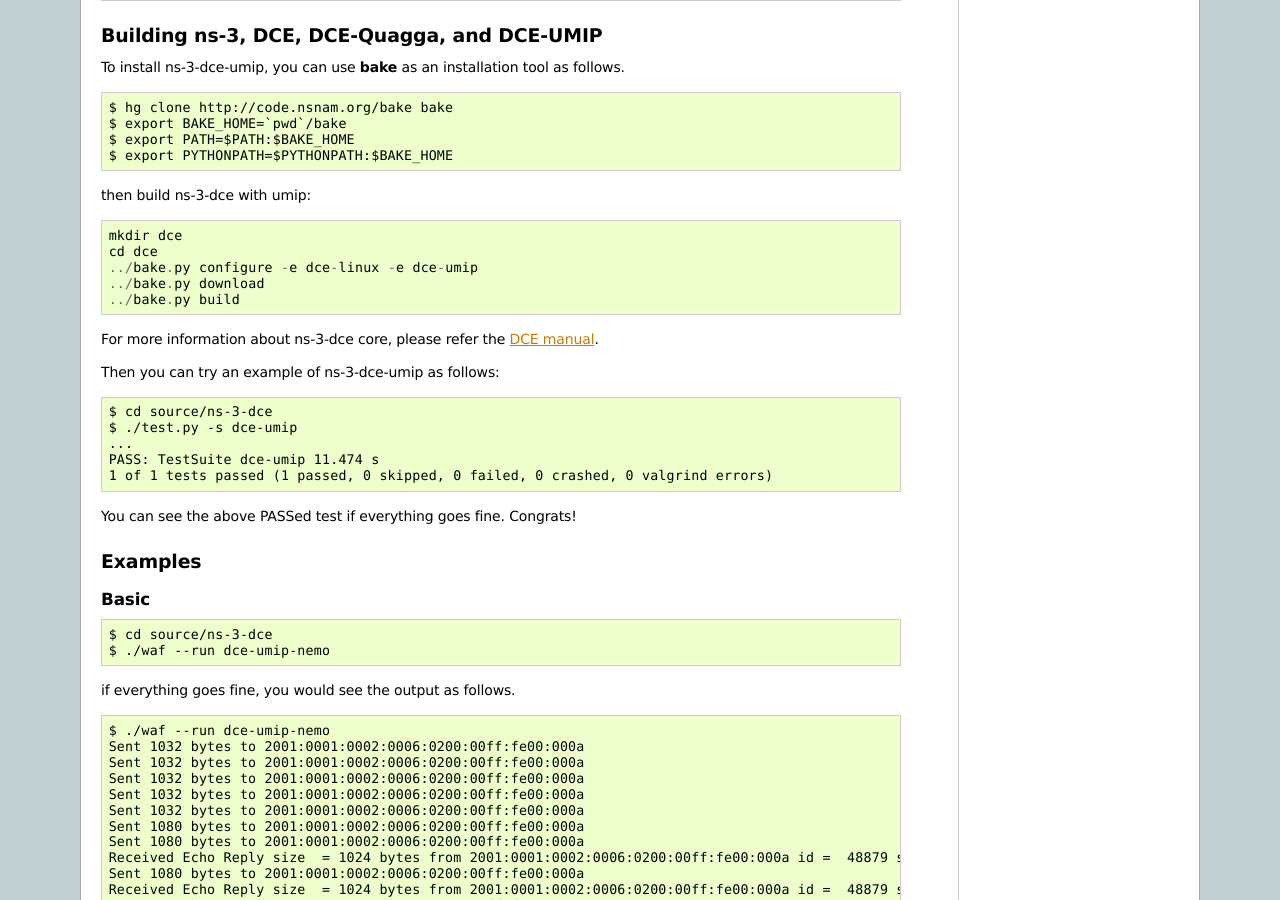
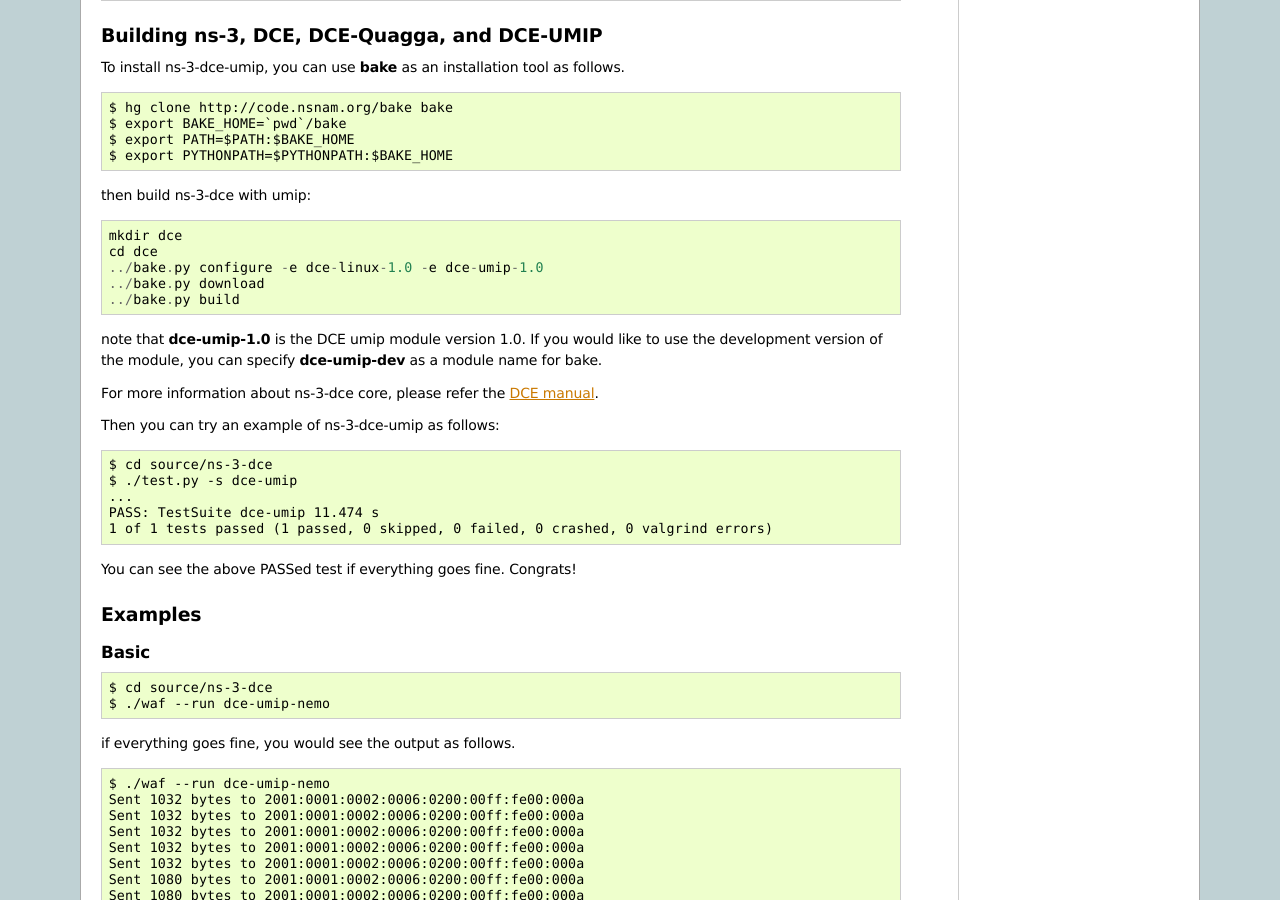
Before and after one commit to direct-code-execution/ns-3-dce-umip, a Sphinx documentation site: the page built from doc/source/getting-started.rst, in a window 1280 px wide and 900 px high, scrolled down 786 px. Built offline with Sphinx 7.4.7, drawn with Linux system fonts in a browser that asks for light colours.

Commit message:
update document with new bake module name

```diff
--- a/doc/source/getting-started.rst
+++ b/doc/source/getting-started.rst
@@ -72,12 +72,14 @@ then build ns-3-dce with umip:
 
   mkdir dce
   cd dce
-  ../bake.py configure -e dce-linux -e dce-umip
+  ../bake.py configure -e dce-linux-1.0 -e dce-umip-1.0
   ../bake.py download
   ../bake.py build
 
+note that **dce-umip-1.0** is the DCE umip module version 1.0. If you would like to use the development version of the module, you can specify **dce-umip-dev** as a module name for bake.
+
 For more information about ns-3-dce core, please refer the `DCE manual
-<http://www-sop.inria.fr/members/Frederic.Urbani/ns3dceccnx/getting-started.html#building-ns-3-and-dce>`_.
+<../../html/getting-started.html>`_.
 
 Then you can try an example of ns-3-dce-umip as follows:
 
```
